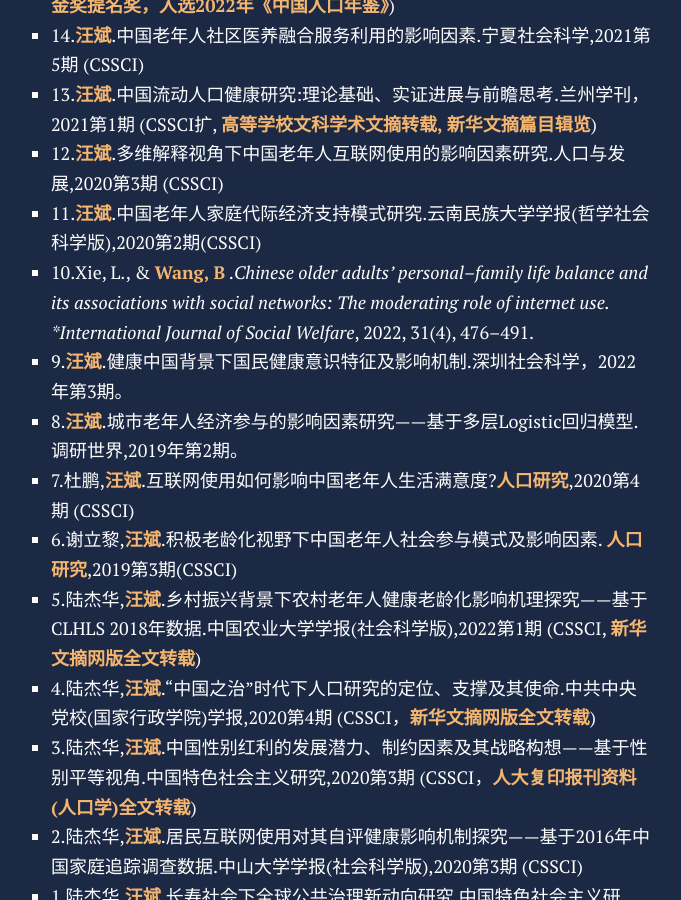
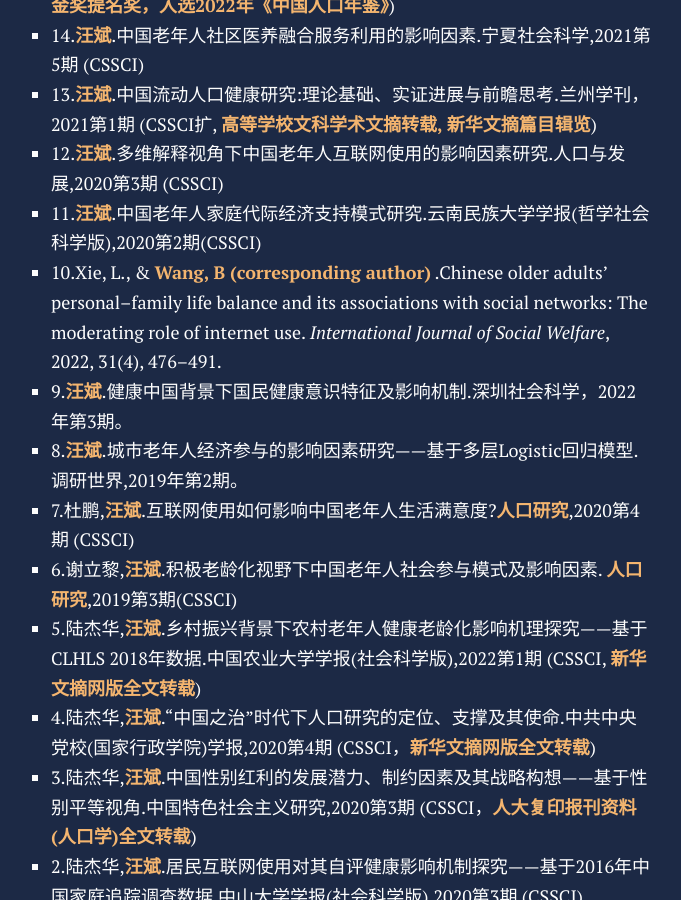
Before and after one commit to bwPhD/bwPhD.github.io, a Jekyll site: the page built from publications.md, in a window 1280 px wide and 900 px high, scrolled down 978 px. Shown: the whole window, without its empty margins (309-990 px from the left). Built offline with Jekyll 4.4.1, drawn with Linux system fonts in a browser that asks for light colours; nearby versions of some CDN libraries; comment, search, counter and statistics services are not loaded; a style sheet for code colours, icons or effects is not loaded.

Commit message:
Update publications.md

```diff
--- a/publications.md
+++ b/publications.md
@@ -19,7 +19,7 @@ title: 发表
 - 13.**汪斌**.中国流动人口健康研究:理论基础、实证进展与前瞻思考.兰州学刊，2021第1期 (CSSCI扩, **高等学校文科学术文摘转载, 新华文摘篇目辑览**)
 - 12.**汪斌**.多维解释视角下中国老年人互联网使用的影响因素研究.人口与发展,2020第3期 (CSSCI)
 - 11.**汪斌**.中国老年人家庭代际经济支持模式研究.云南民族大学学报(哲学社会科学版),2020第2期(CSSCI)
-- 10.Xie, L., & **Wang, B** *.Chinese older adults’ personal–family life balance and its associations with social networks: The moderating role of internet use. *International Journal of Social Welfare*, 2022, 31(4), 476–491.
+- 10.Xie, L., & **Wang, B (corresponding author)** .Chinese older adults’ personal–family life balance and its associations with social networks: The moderating role of internet use. *International Journal of Social Welfare*, 2022, 31(4), 476–491.
 - 9.**汪斌**.健康中国背景下国民健康意识特征及影响机制.深圳社会科学，2022年第3期。
 - 8.**汪斌**.城市老年人经济参与的影响因素研究——基于多层Logistic回归模型.调研世界,2019年第2期。
 - 7.杜鹏,**汪斌**.互联网使用如何影响中国老年人生活满意度?**人口研究**,2020第4期 (CSSCI)
```
